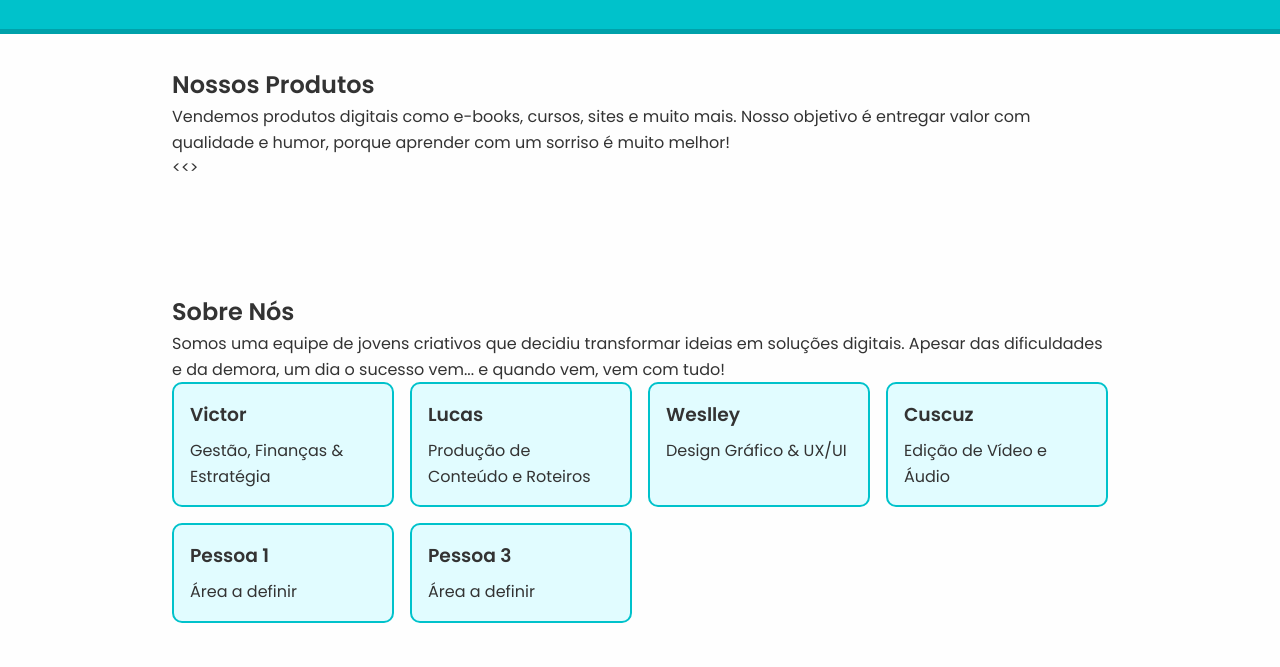
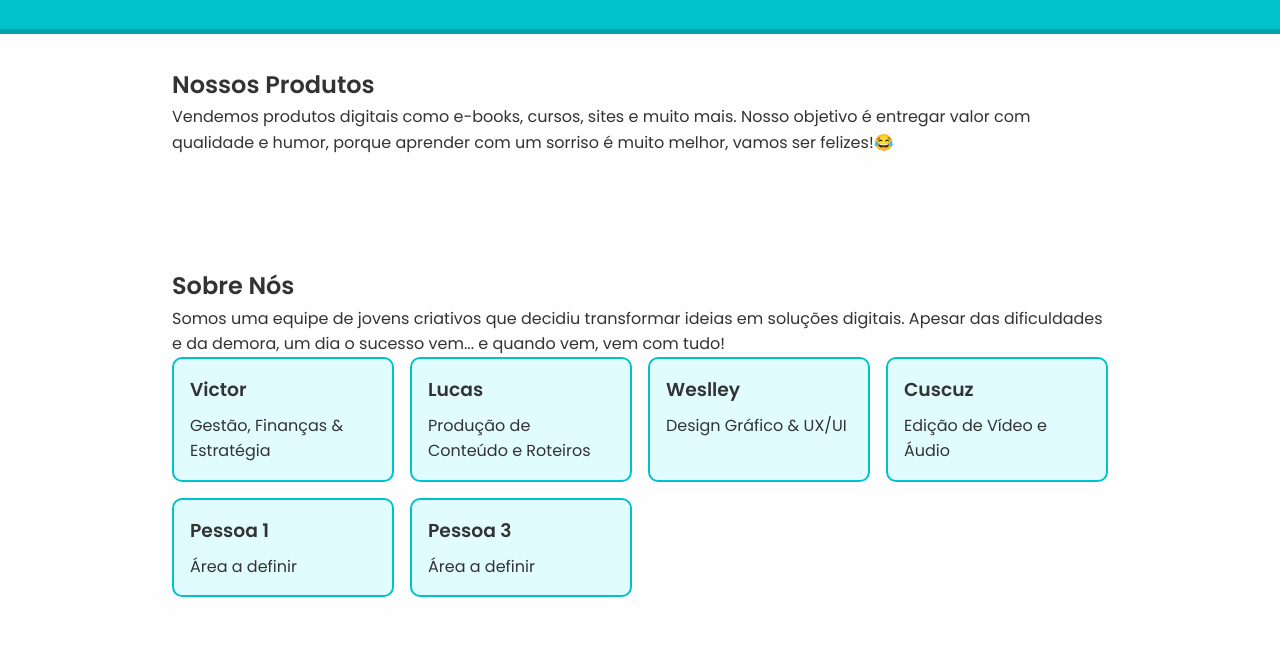
Before and after one commit to Weslley16/Crescendo-e-vencendo-, a plain HTML site: page index.html in a window 1280 px wide. Shown: the part 133-800 px from the top of the page. Drawn offline with Linux system fonts and the light colour scheme.

Commit message:
Atualizar o index.html

```diff
--- a/index.html
+++ b/index.html
@@ -73,8 +73,10 @@
 
   <section class="produtos">
     <h2>Nossos Produtos</h2>
-    <p>Vendemos produtos digitais como e-books, cursos, sites e muito mais. Nosso objetivo é entregar valor com qualidade e humor, porque aprender com um sorriso é muito melhor!</p>
-    <<>
+    <p>Vendemos produtos digitais como e-books, cursos, sites e muito mais. Nosso objetivo é entregar valor com qualidade e humor, porque aprender com um sorriso é muito melhor, vamos ser felizes!😂</p>
+
+
+
   </section>
 
   <section class="sobre">
```
